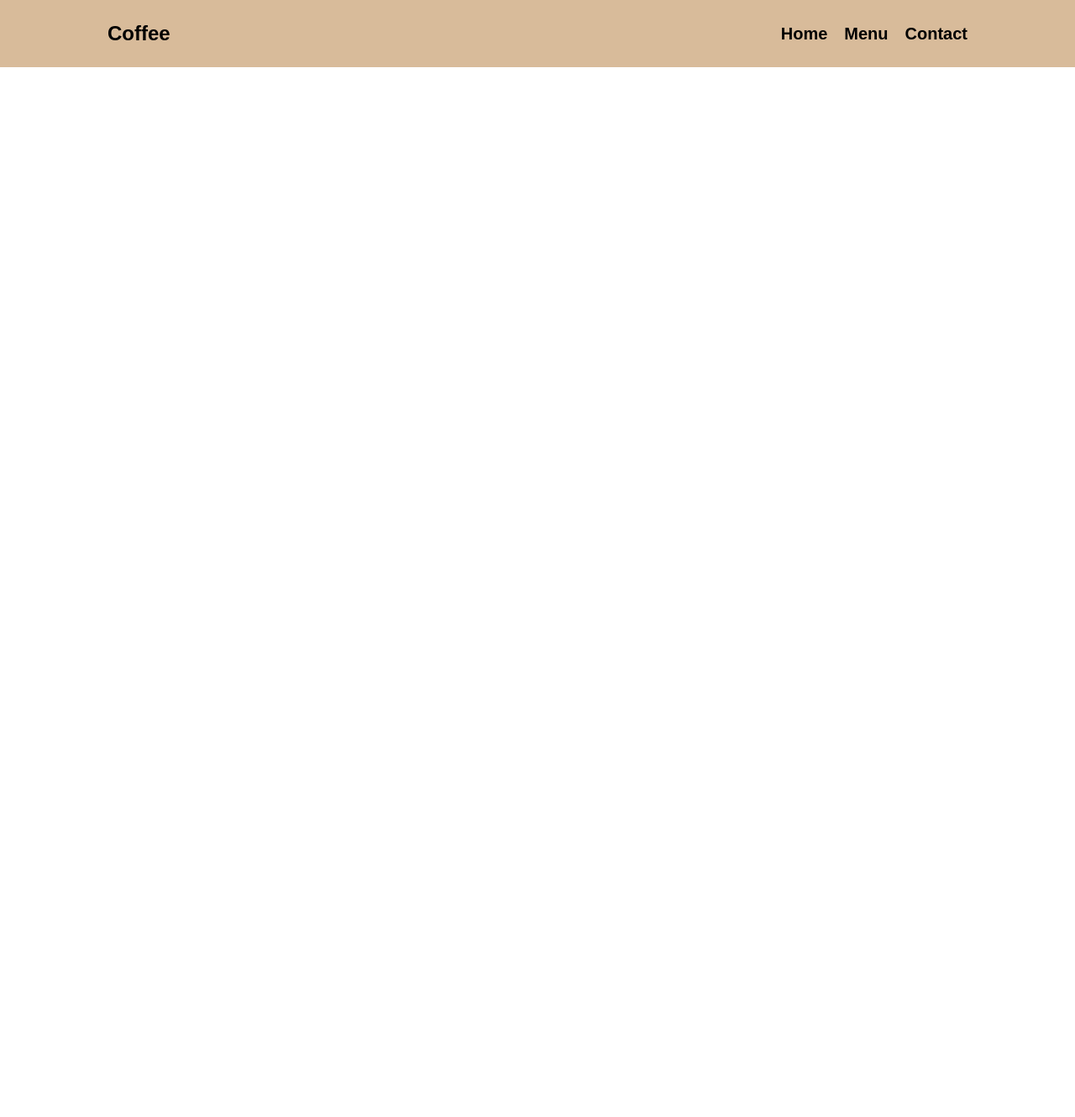
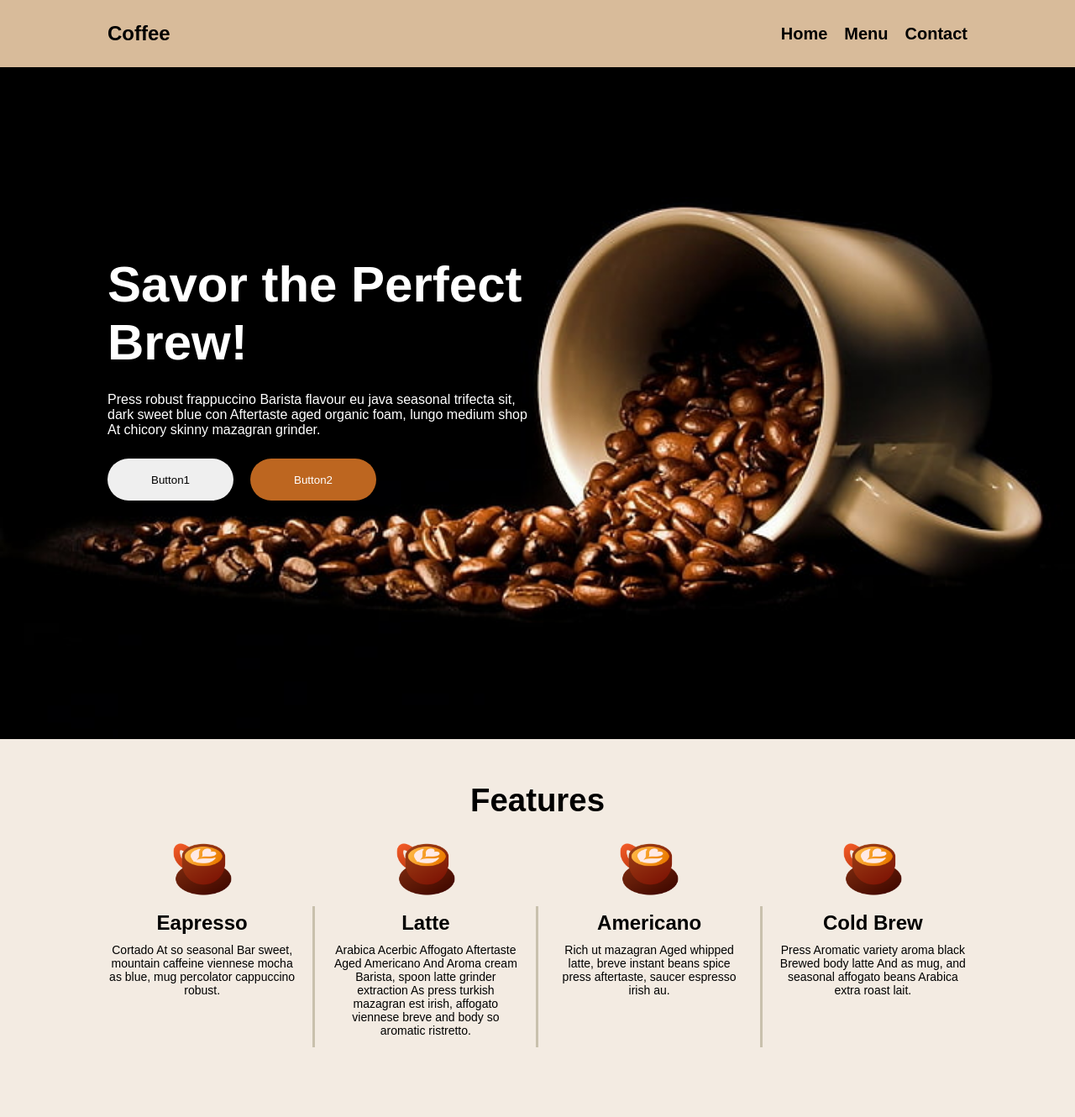
Before and after one commit to Juaaanits/IKOMERS-KOPI, a PHP site: page /pages/home.php in a window 1280 px wide. Shown: the whole page at 84% size. Before the commit the page ends 80 px from the top, so only its background shows below. Run offline with PHP 8.4, Linux system fonts and the light colour scheme.

Commit message:
feat: done with the html for the 'welcome' section and the 'features/types of coffee' section

```diff
--- a/assets/css/home-style.css
+++ b/assets/css/home-style.css
@@ -4,7 +4,7 @@
   font-family: "Poppins", sans-serif;
 }
 
-#navbar-holder {
+#navbar-container {
   background-color: #d8bb9a;
   height: 80px;
   width: 100%;
@@ -35,8 +35,102 @@
   font-size: 1.25rem;
 }
 
-#ikomers-home {
+#welcome-container {
   background-image: url("../images/coffee.png");
   background-size: 100% 100%;
-  height: 85vh;
+  height: 100vh;
+  display: flex;
+  justify-content: center;
+  align-items: center;
 }
+
+#welcome-container2 {
+  display: flex;
+  width: 80%;
+  margin-bottom: 60px;
+}
+
+#welcome-info {
+  width: 50%;
+  display: flex;
+  flex-direction: column;
+  gap: 25px;
+}
+
+#welcome-info > h1,
+p {
+  color: white;
+}
+
+#welcome-info > h1 {
+  font-size: 3.75rem;
+}
+
+#welcome-info > p {
+  font-size: 16px;
+}
+
+#welcome-buttons {
+  display: flex;
+  gap: 20px;
+}
+
+#welcome-buttons > button {
+  width: 150px;
+  height: 50px;
+  border-radius: 50px;
+  border: none;
+}
+
+#button2 {
+  background-color: #bd6620;
+  color: white;
+}
+
+#features-container {
+  width: 100%;
+  height: 450px;
+  background-color: #f3ebe2;
+  display: flex;
+  flex-direction: column;
+  align-items: center;
+  gap: 20px;
+}
+
+#features-container > h1 {
+  font-size: 2.4rem;
+  margin-top: 4%;
+}
+
+#features-item {
+  display: flex;
+  justify-content: space-between;
+  width: 80%;
+}
+
+.coffee-item {
+  display: flex;
+  flex-direction: column;
+  gap: 10px;
+  width: 22%;
+  align-items: center;
+}
+
+.coffee-line {
+  background-color: #c9c1ad;
+  height: 70%;
+  width: 3px;
+  position: relative;
+  top: 35%;
+}
+
+.coffee-item > img {
+  width: 80px;
+}
+
+.coffee-item > p {
+  color: black;
+  text-align: center;
+  font-size: 14px;
+  font-weight: lighter;
+}
--- a/index.php
+++ b/index.php
@@ -0,0 +1,2 @@
+<?php
+phpinfo();
--- a/pages/home.php
+++ b/pages/home.php
@@ -10,7 +10,7 @@
 
 <body>
     <nav>
-        <div id="navbar-holder">
+        <div id="navbar-container">
             <div id="navbar-items">
                 <header id="nav-title">
                     <h1>Coffee</h1>
@@ -23,6 +23,56 @@
             </div>
         </div>
     </nav>
+
+    <main>
+        <section id="welcome-container">
+            <div id="welcome-container2">
+                <div id="welcome-info">
+                    <h1>Savor the Perfect Brew!</h1>
+                    <p>Press robust frappuccino Barista flavour eu java seasonal trifecta sit, dark sweet blue con
+                        Aftertaste aged organic foam, lungo medium shop At chicory skinny mazagran grinder.</p>
+                    <form method="" action="" id="welcome-buttons"> <!-- soon to fill depends of what purpose -->
+                        <button type="button" name="">Button1</button>
+                        <button type="button" id="button2" name="">Button2</button>
+                    </form>
+                </div>
+            </div>
+        </section>
+        <section id="features-container">
+            <h1>Features</h1>
+            <div id="features-item">
+                <div class="coffee-item">
+                    <img src="../assets/images/coffee-latte-icon.png" alt="">
+                    <h1>Eapresso</h1>
+                    <p>Cortado At so seasonal Bar sweet, mountain caffeine viennese mocha as blue, mug percolator
+                        cappuccino robust.</p>
+                </div>
+                <div class="coffee-line"></div>
+                <div class="coffee-item">
+                    <img src="../assets/images/coffee-latte-icon.png" alt="">
+                    <h1>Latte</h1>
+                    <p>Arabica Acerbic Affogato Aftertaste Aged Americano And Aroma cream Barista, spoon latte grinder
+                        extraction As press turkish mazagran est irish, affogato viennese breve and body so aromatic
+                        ristretto.</p>
+                </div>
+                <div class="coffee-line"></div>
+                <div class="coffee-item">
+                    <img src="../assets/images/coffee-latte-icon.png" alt="">
+                    <h1>Americano</h1>
+                    <p>Rich ut mazagran Aged whipped latte, breve instant beans spice press aftertaste, saucer espresso
+                        irish au.</p>
+                </div>
+                <div class="coffee-line"></div>
+                <div class="coffee-item">
+                    <img src="../assets/images/coffee-latte-icon.png" alt="">
+                    <h1>Cold Brew</h1>
+                    <p>Press Aromatic variety aroma black Brewed body latte And as mug, and seasonal affogato beans
+                        Arabica extra roast lait.</p>
+                </div>
+            </div>
+        </section>
+    </main>
+
 </body>
 
 </html>
```
Also changed, not shown: assets/images/coffee-latte-icon.png (added).
